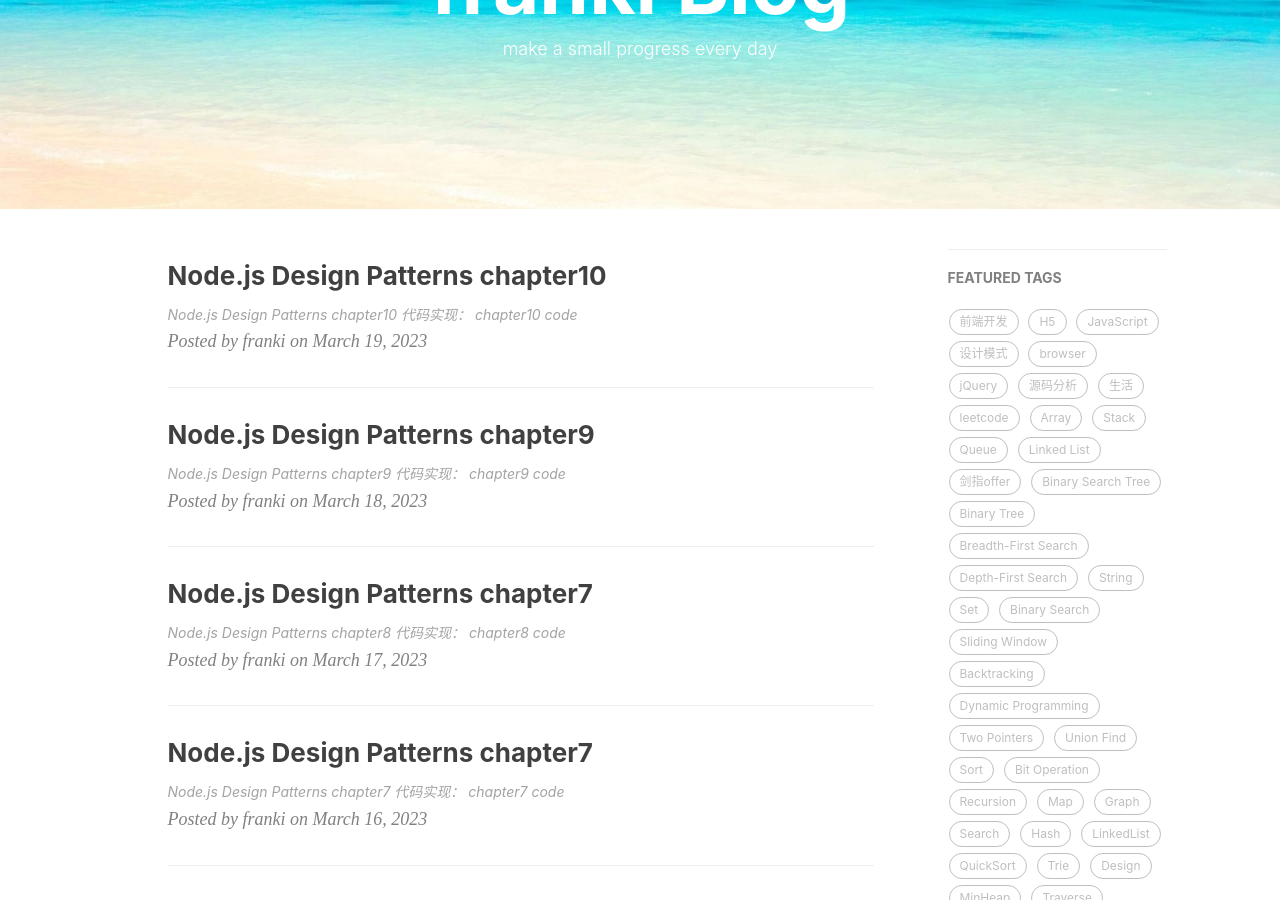
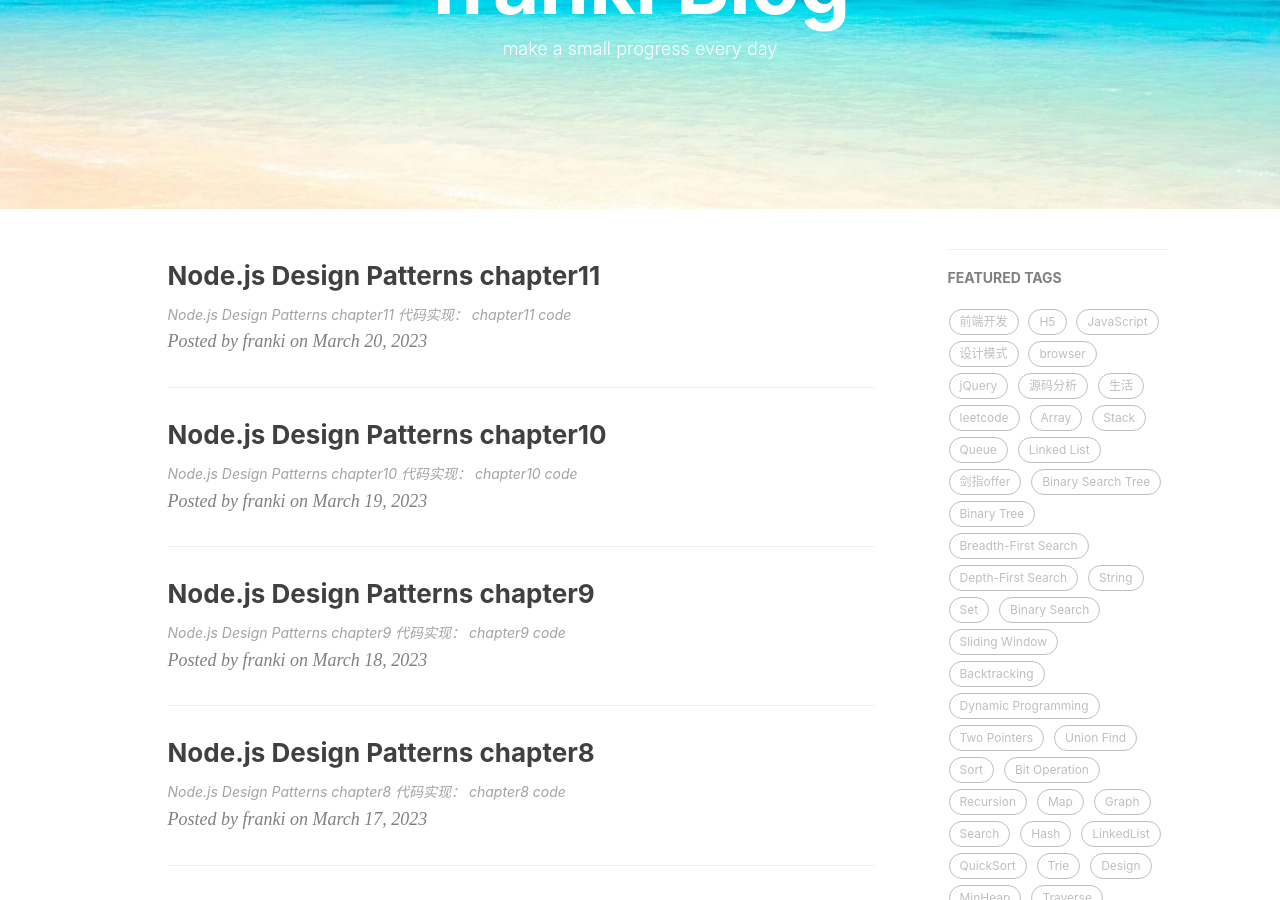
Before and after one commit to NikFranki/NikFranki.github.io, a Jekyll site: the page built from index.html, in a window 1280 px wide and 900 px high, scrolled down 209 px. Built offline with Jekyll 4.4.1, drawn with Linux system fonts in a browser that asks for light colours; nearby versions of some CDN libraries; the list of posts is cut into pages by our own code; comment, search, counter and statistics services are not loaded; some of the changed text lies outside the part shown.

Commit message:
feat: add node design patterns chapter11

```diff
--- a/_posts/2023-03-17-node-design-patterns-chapter8.md
+++ b/_posts/2023-03-17-node-design-patterns-chapter8.md
@@ -1,6 +1,6 @@
 ---
 layout:     post
-title:      "Node.js Design Patterns chapter7"
+title:      "Node.js Design Patterns chapter8"
 date:       2023-03-17
 subtitle:   ""
 author:     "franki"
--- /dev/null
+++ b/_posts/2023-03-20-node-design-patterns-chapter11.md
@@ -0,0 +1,19 @@
+---
+layout:     post
+title:      "Node.js Design Patterns chapter11"
+date:       2023-03-20
+subtitle:   ""
+author:     "franki"
+header-img: ""
+catalog: true
+tags:
+    - Node.js
+    - Design Patterns
+---
+
+### Node.js Design Patterns chapter11
+
+![chapter11](http://qiniu.sevenyuan.cn/node-design-patterns-chapter11.jpg)
+
+代码实现：
+[chapter11 code](https://github.com/NikFranki/node-design-patterns/blob/master/11-advanced-recipes/1-async-init-quick-and-easy/localInitializationCheck.js)
```
